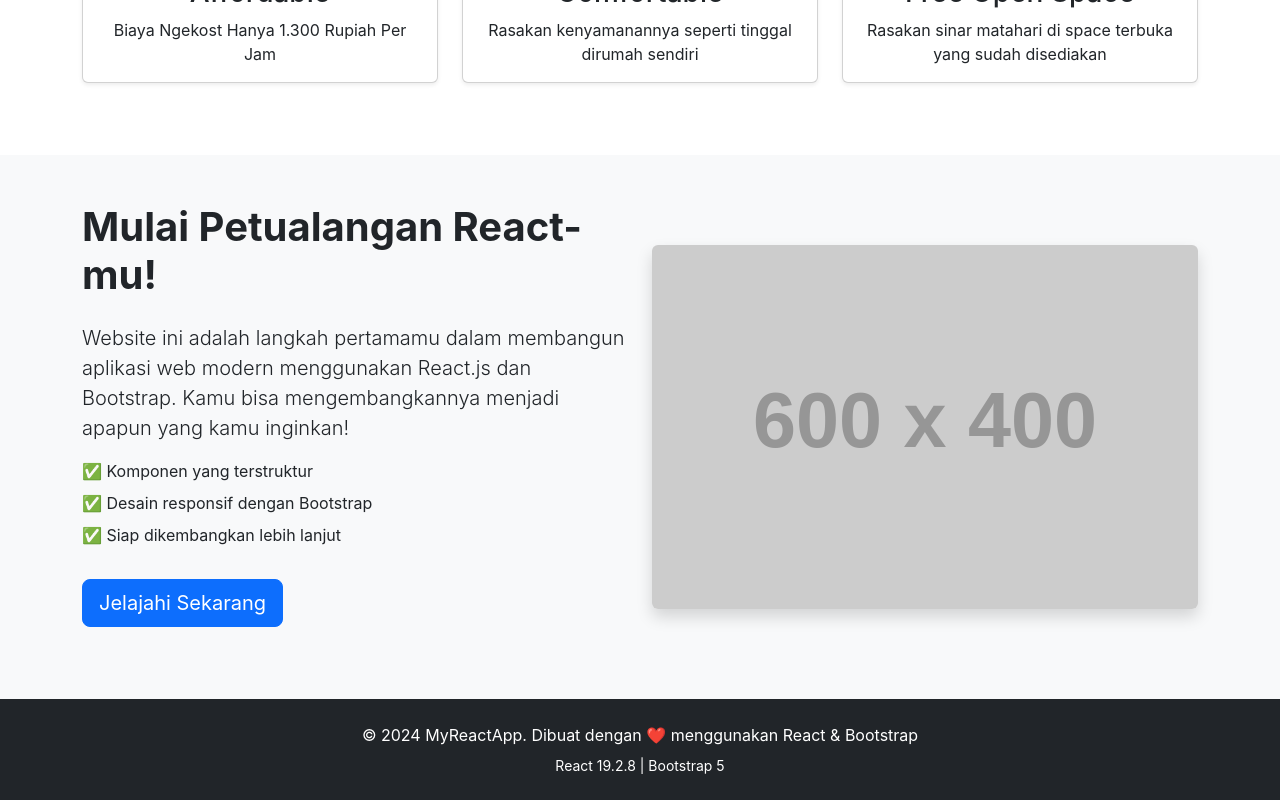
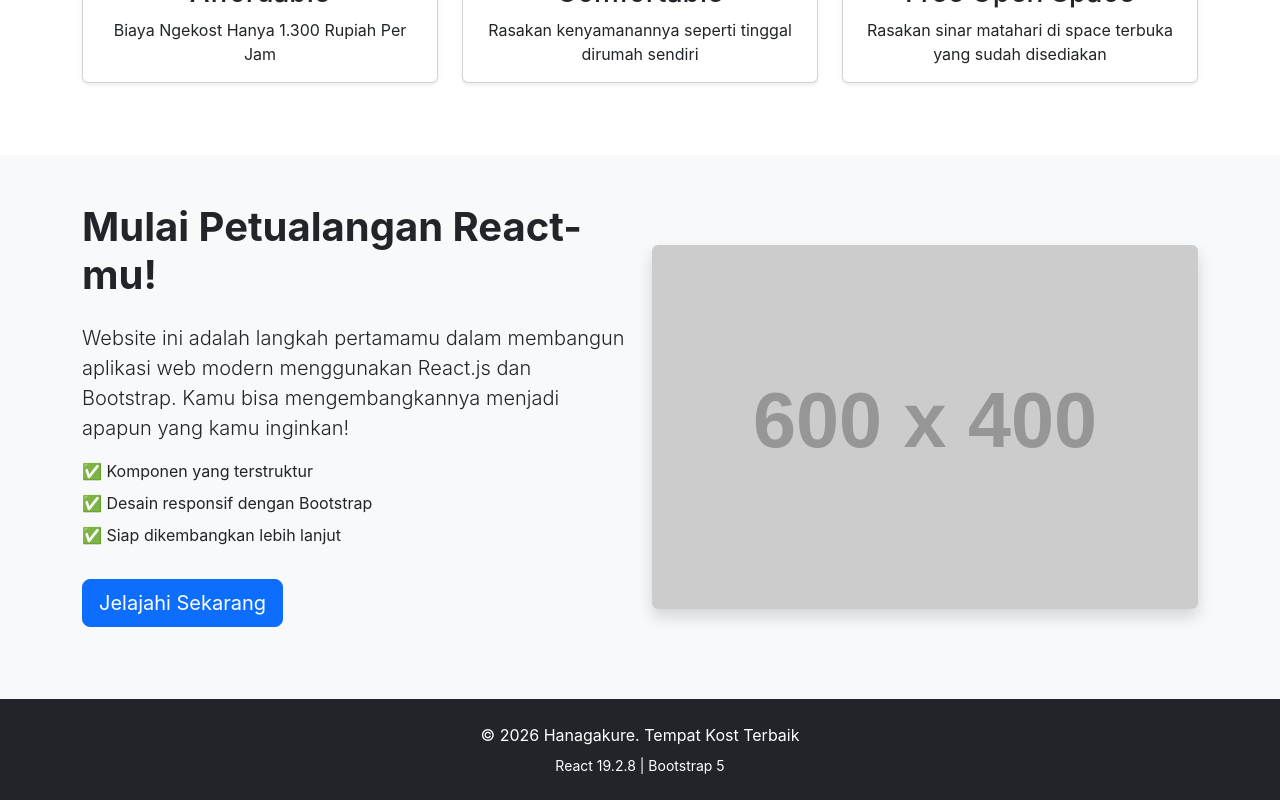
Before and after one commit to hanasoke/bootstrap_react_js, a React (Vite) app: page / in a window 1280 px wide. Shown: the part 551-1351 px from the top of the page. Built offline with nearby package versions, Linux system fonts and the light colour scheme.

Commit message:
update footer section

```diff
--- a/src/pages/HomePage.jsx
+++ b/src/pages/HomePage.jsx
@@ -2,10 +2,12 @@ import React from 'react'
 import Navbar from '../components/Navbar'
 
 const HomePage = () => {
+  // Mendapatkan tahun saat ini
+  const currentYear = new Date().getFullYear()
+
   return (
-    <>
+    <div>
       <Navbar />
-
       {/* Hero Section */}
       <header className="bg-primary text-white text-center py-5">
         <div className="container">
@@ -102,14 +104,14 @@ const HomePage = () => {
       <footer className="bg-dark text-white text-center py-4">
         <div className="container">
           <p className="mb-0">
-            &copy; 2024 MyReactApp. Dibuat dengan ❤️ menggunakan React & Bootstrap
+            &copy; {currentYear} Hanagakure. Tempat Kost Terbaik
           </p>
           <p className="mb-0 mt-2 small">
             React {React.version} | Bootstrap 5
           </p>
         </div>
       </footer>
-    </>
+    </div>
   )
 }
 
```
